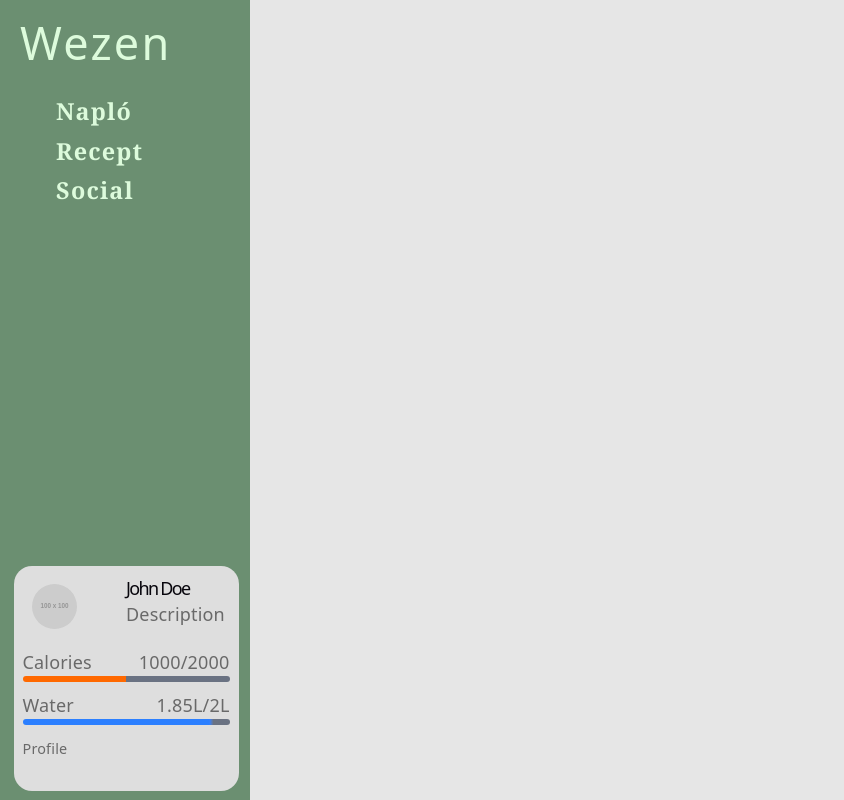
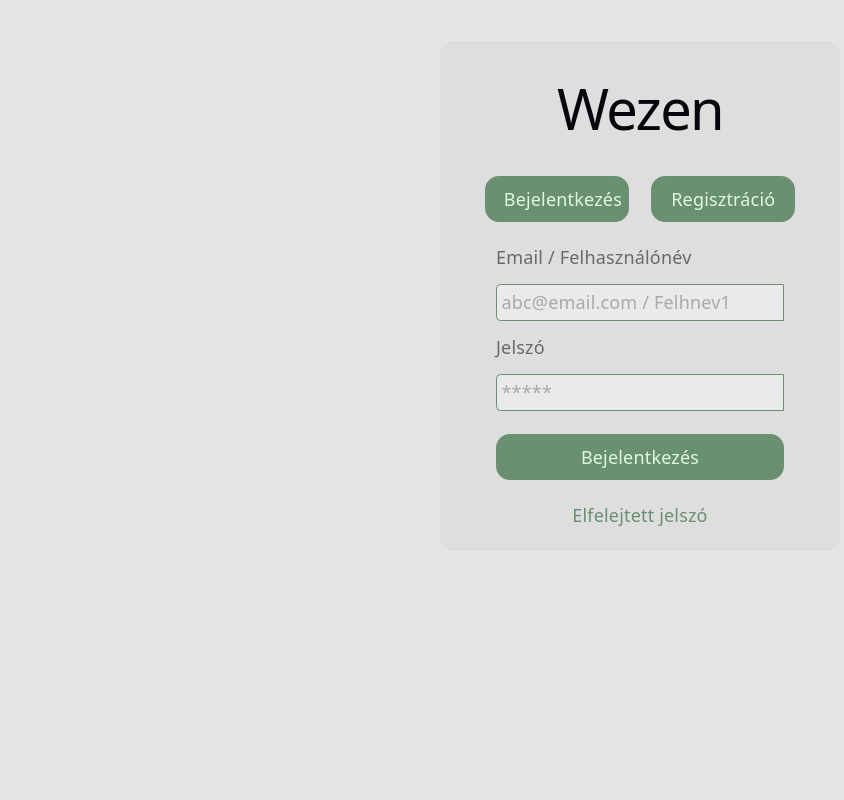
Before and after one commit to KissBendeguz1/WEZEN-Frontend, a React (Vite) app in the folder Wezen/: page /login in a window 1280 px wide. Shown: the whole page, without its empty margins (0-844 px from the left). Built offline with nearby package versions, Linux system fonts and the light colour scheme.

Commit message:
Login page form style

```diff
--- a/Wezen/src/App.jsx
+++ b/Wezen/src/App.jsx
@@ -1,19 +1,24 @@
-import './App.css'
-import { Routes, Route, Navigate } from 'react-router-dom'
-import Header from './components/Header'
-import Naplo from './sites/Naplo'
-import Recipe from './sites/Recipe'
-import CustomRecipe from './sites/CustomRecipe'
-import Social from './sites/Social'
-import Profile from './sites/Profile'
-import LandingPage from './sites/LandingPage'
+import "./App.css";
+import { Routes, Route, useLocation } from "react-router-dom";
+import Header from "./components/Header";
+import Naplo from "./sites/Naplo";
+import Recipe from "./sites/Recipe";
+import CustomRecipe from "./sites/CustomRecipe";
+import Social from "./sites/Social";
+import Profile from "./sites/Profile";
+import LandingPage from "./sites/LandingPage";
+import LoginPage from "./sites/LoginPage"
 
 function App() {
+  const { pathname } = useLocation();
+
   return (
     <div className="flex min-h-screen">
-      <Header />
+      {pathname !== "/login" && <Header />}
       <main className="flex-1">
         <Routes>
+          <Route path="/login" element={<LoginPage />} />
+
           <Route path="/" element={<LandingPage to="/LandingPage" />} />
           <Route path="/naplo" element={<Naplo />} />
           <Route path="/recept" element={<Recipe />} />
@@ -23,7 +28,7 @@ function App() {
         </Routes>
       </main>
     </div>
-  )
+  );
 }
 
-export default App
+export default App;
--- a/Wezen/src/components/Header.jsx
+++ b/Wezen/src/components/Header.jsx
@@ -6,6 +6,7 @@ const links = [
   { to: '/recept', label: 'Recept' },
   { to: '/social', label: 'Social' },
 ]
+
 
 function Header() {
   return (
--- a/Wezen/src/sites/LandingPage.jsx
+++ b/Wezen/src/sites/LandingPage.jsx
@@ -6,4 +6,5 @@ function LandingPage() {
   );
 }
 
+
 export default LandingPage;
--- /dev/null
+++ b/Wezen/src/sites/LoginPage.jsx
@@ -0,0 +1,51 @@
+function Login() {
+  return (
+    <div className="flex min-h-screen justify-center bg-background text-text">
+      <div className="flex flex-col items-center bg-box-fill m-9 rounded-xl h-fit p-5">
+        <div>
+          <h1>Wezen</h1>
+        </div>
+        <div className="flex flex-row items-center justify-center gap-5 m-5">
+          <button className="w-32 py-2 px-4 rounded-xl border border-secondary bg-secondary text-nav-text hover:bg-nav-text hover:text-secondary">
+            Bejelentkezés
+          </button>
+          <button className="w-32 py-2 px-4 rounded-xl border border-secondary bg-secondary text-nav-text hover:bg-nav-text hover:text-secondary">
+            Regisztráció
+          </button>
+        </div>
+        <div className="justify-start w-64">
+          <div className="flex flex-col gap-3">
+            <label className="w-auto" htmlFor="">
+              Email / Felhasználónév
+            </label>
+            <input
+              className="w-auto rounded-l border border-secondary bg-white p-1 text-text"
+              type="text"
+              placeholder="abc@email.com / Felhnev1"
+            />
+            <label className="w-auto" htmlFor="">
+              Jelszó
+            </label>
+            <input
+              className="w-auto rounded-l border border-secondary bg-white p-1 text-text"
+              type="text"
+              placeholder="*****"
+            />
+          </div>
+          <div className="justify-center text-center">
+            <button className="my-5 w-64 rounded-xl border border-secondary bg-secondary py-2 text-nav-text hover:bg-nav-text hover:text-secondary">
+              Bejelentkezés
+            </button>
+          </div>
+          <div className="justify-center text-center">
+            <a href="" className="justify-center text-center text-secondary">
+              Elfelejtett jelszó
+            </a>
+          </div>
+        </div>
+      </div>
+    </div>
+  );
+}
+
+export default Login;
```
